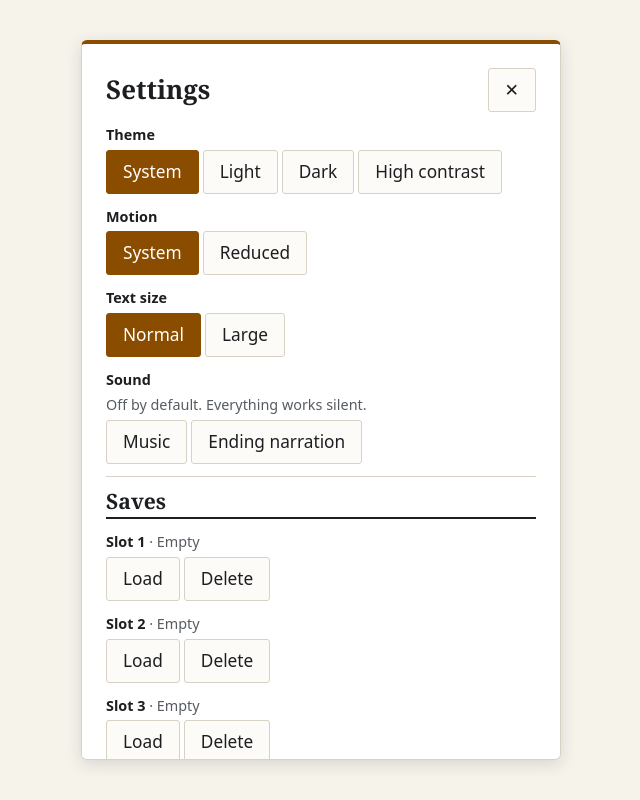
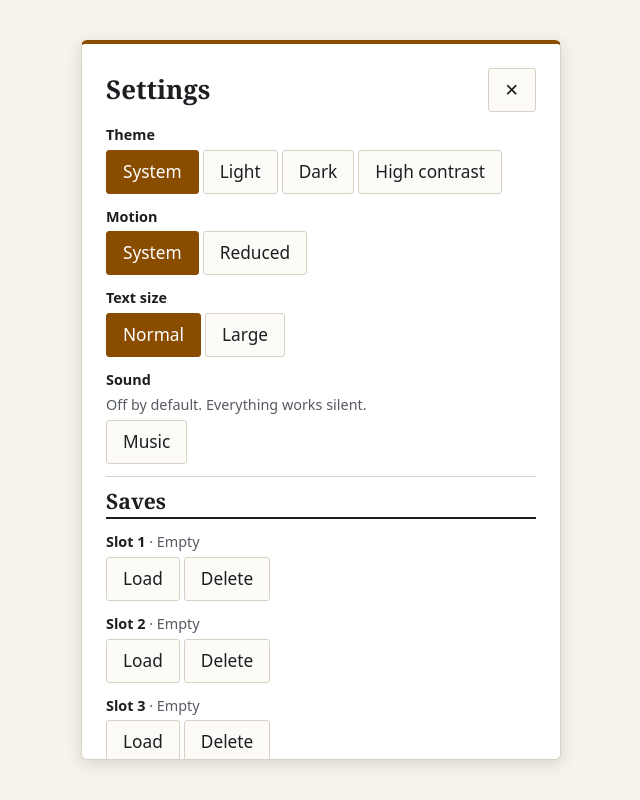
Before and after one commit to chipmates/criticalwindow, a React (Vite) app: page / in a window 1280 px wide. Both pictures are taken after a click on the button "Settings". Shown: the whole page, without its empty margins (319-959 px from the left). Built offline with nearby package versions, Linux system fonts and the light colour scheme.

Commit message:
chore: narration switch shelved, music only for now
Michel's call: voices come later. The generation pipeline stays
(dormant, idempotent); the settings dialog offers only the music
switch so no control ships that does nothing.

Signed-off-by: michael-chipmates <strasserm@chipmates.ai>

```diff
--- a/src/ui/components/SettingsDialog.tsx
+++ b/src/ui/components/SettingsDialog.tsx
@@ -133,15 +133,6 @@ export function SettingsDialog({ onClose }: SettingsDialogProps) {
             >
               {t('settings.audio.music')}
             </button>
-            <button
-              type="button"
-              role="switch"
-              aria-checked={settings.voiceOn}
-              className={settings.voiceOn ? 'btn settings-on' : 'btn'}
-              onClick={() => patch({ voiceOn: !settings.voiceOn })}
-            >
-              {t('settings.audio.voice')}
-            </button>
           </div>
         </div>
 
```
